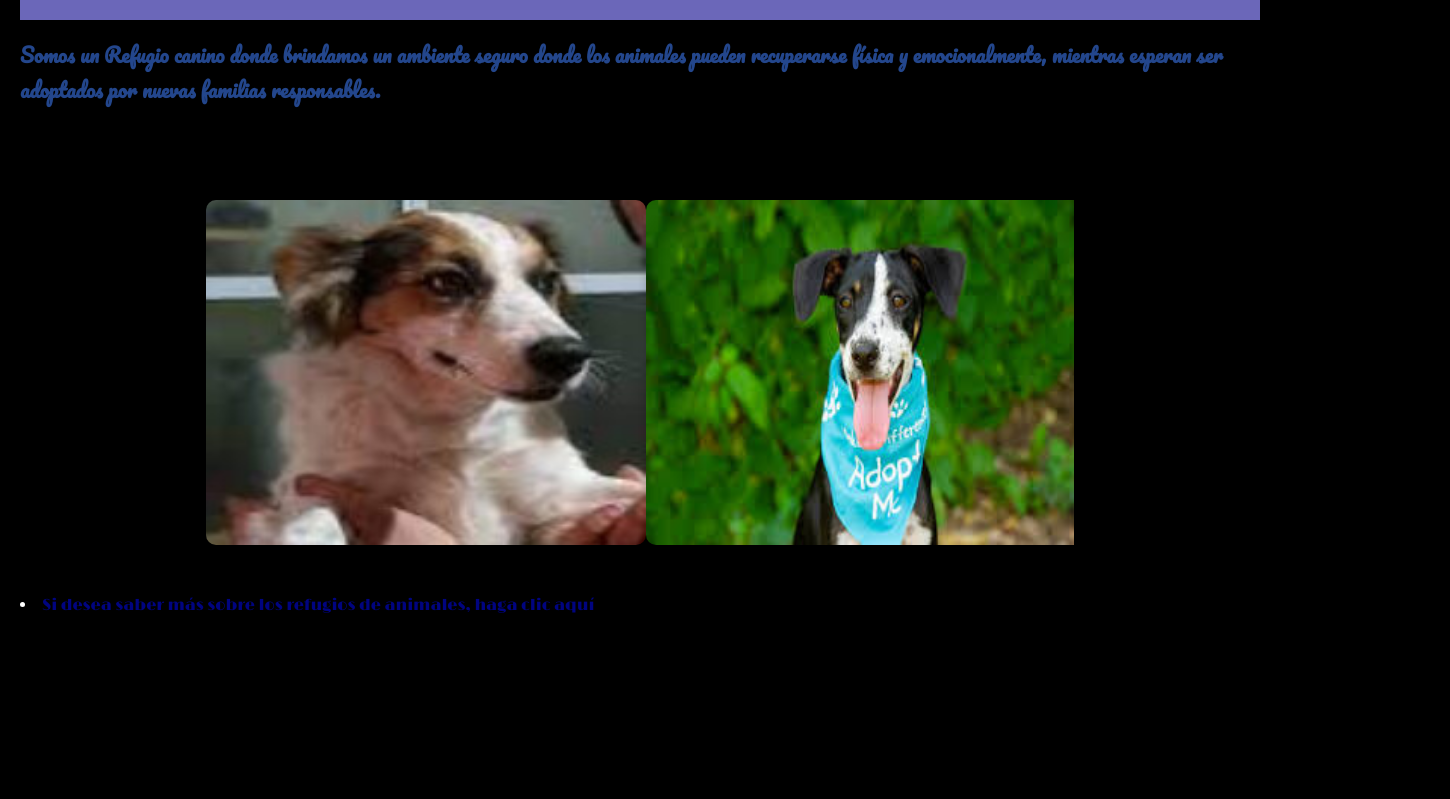
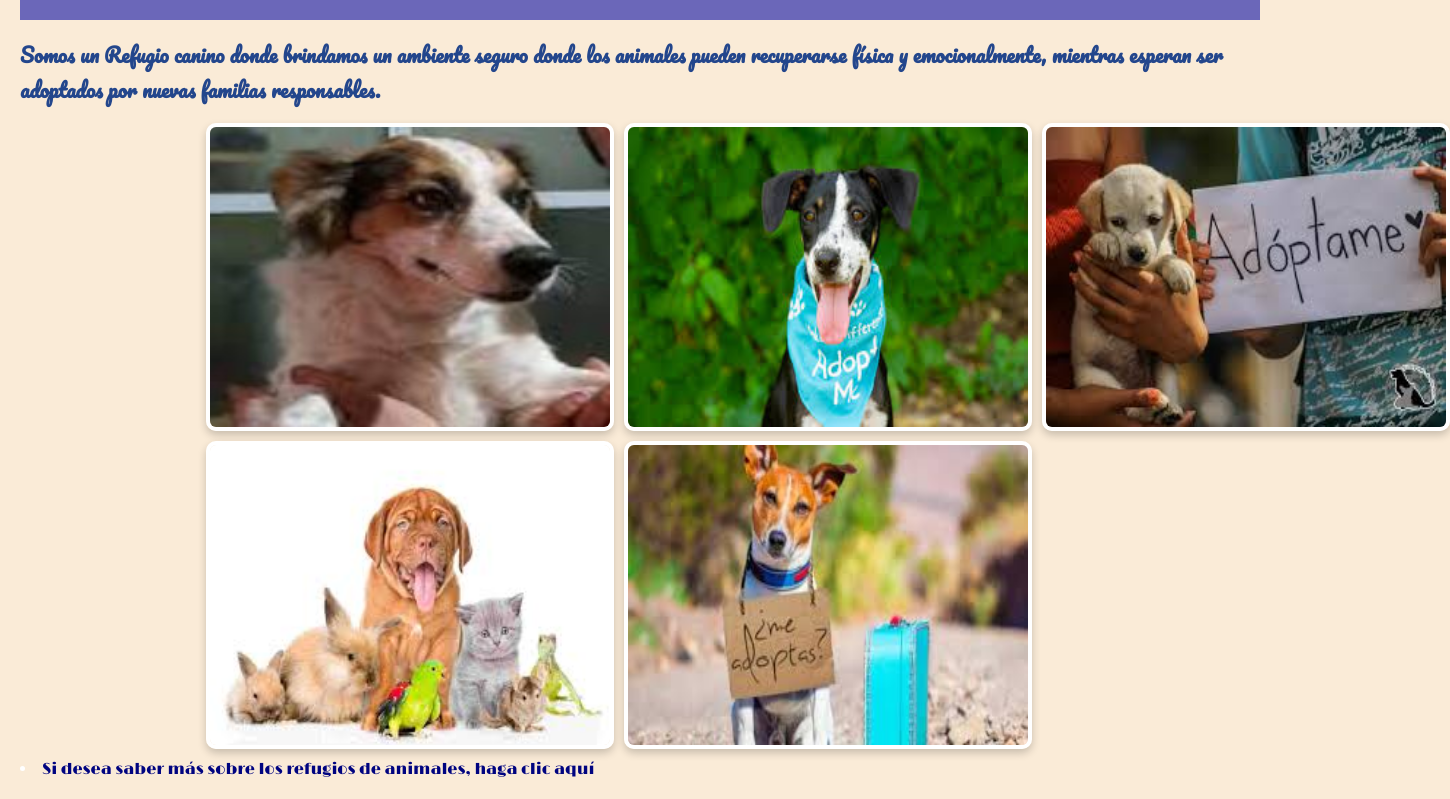
Before and after one commit to Luisdkano/dise-oweb, a plain HTML site: page index.html in a window 1280 px wide. Shown: the part 106-905 px from the top of the page, 1450 px wide, since content can reach past the window. Before the commit the page ends 800 px from the top, so only its background shows below. Drawn offline with nearby package versions, Linux system fonts and the light colour scheme; files whose address does not match are found by name.

Commit message:
ejemplo grid

```diff
--- a/css/style.css
+++ b/css/style.css
@@ -6,7 +6,7 @@
 
 /* Estilos generales para la página web */
 body {
-  background-color: #000000;
+  background-color: antiquewhite;
   color: #FFFFFF;
   font-family: "Limelight", sans-serif;
   font-weight: 400;
@@ -16,31 +16,26 @@ body {
 }
 
 /* Estilos para el carrusel de imágenes */
-.carrusel{
-    display: flex;
-    flex-flow: row nowrap;
+.grid-container {
+    display: grid;
     align-items: center;
-    overflow-x: auto;
-    margin: 50px auto;
+    margin: 10px auto;
     width: 70%;
+    grid-template-columns: 1fr 1fr 65%; /* columnas iguales */
+    gap: 10px; /* espacio entre imágenes */
 }
-.carrusel img{
-    flex: 0 0 auto;
-    scroll-snap-align: center;
-    width: 440px;
-    height: 345px;
+
+.grid-container img {
+    width: 400px; /* se ajusta al ancho de la celda */
+    height: 300px; /* se ajusta al alto de la celda */
     border-radius: 10px;
-    margin-top: 5%;
+    border: 4px solid #ffffff;
     box-shadow: 0 4px 8px rgba(0, 0, 0, 0.2);
     transition: transform 0.3s;
+    margin: 0; /* quitamos margen extra */
 }
-.carrusel-container {
-  position: relative;
-  width: 90%;
-  font-size: 400px;
-  margin: 0 auto;
-}
-.carrusel img:hover {
+
+.grid-container img:hover {
     transform: scale(1.10); /* Efecto zoom al pasar el mouse */
 }
 
--- a/index.html
+++ b/index.html
@@ -22,7 +22,7 @@
     </header>
     <section>
         <h1>Somos un Refugio canino donde brindamos un ambiente seguro donde los animales pueden recuperarse física y emocionalmente, mientras esperan ser adoptados por nuevas familias responsables.</h1>
-            <div class="carrusel">
+            <div class="grid-container">
                 <img src="./assets/imagenes/el loco corcho.jpg" alt="imagen de el loco corcho" class="cimg"/>
                 <img src="./assets/imagenes/adoptame.jpg" alt="imagen de los tres mosqueteros" class="cimg"/>
                 <img src="./assets/imagenes/cosito.jpg" alt="imagen de labrador" class="cimg"/>
```
